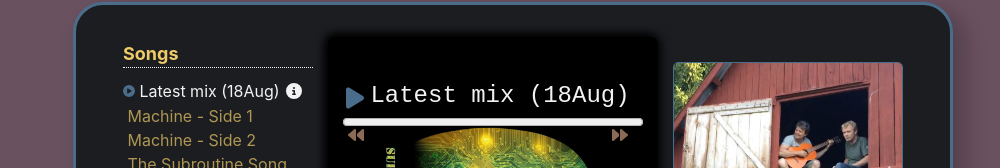
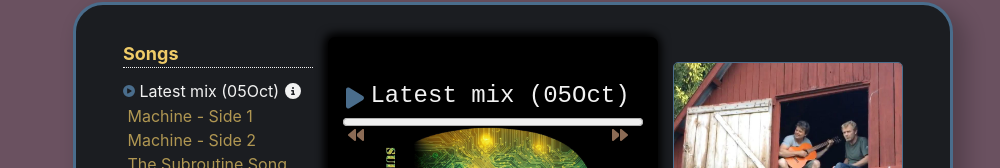
Before and after one commit to stanfordv/thesubroutine, a Next.js app: page / in a window 1280 px wide. Shown: the part 126-294 px from the top of the page, without its empty margins (127-1127 px from the left). Built offline with nearby package versions, Linux system fonts and the light colour scheme; a web font is replaced by a local one.

Commit message:
thechain

```diff
--- a/components/Songlist/index.js
+++ b/components/Songlist/index.js
@@ -4,12 +4,13 @@ import styles from "@/components/AudioPlayer/AudioPlayer.module.css";
 function Songlist() {
   const songs = [
     {
-      name: "Latest mix (18Aug)",
+      name: "Latest mix (05Oct)",
       source:
         "https://storage.googleapis.com/subroutinesongs/latest/sketch.mp3",
       image: "/songs/latestsketch.png",
       description:
-        "This is full version of the Subroutine theme song with techno outro - aug23_4_clean_03",
+        "This is the latest version of The Chain. Reduced complexity.",
+      // Aug18: "This is full version of the Subroutine theme song with techno outro - aug23_4_clean_03",
       //  AUG05: "This is the full version of the Subroutine theme song aka thesubroutine19final - july23_full - notwang_1_master. There is an attempt at mastering here and we removed the clav twang for better or for worse.",
     },
     {
```
